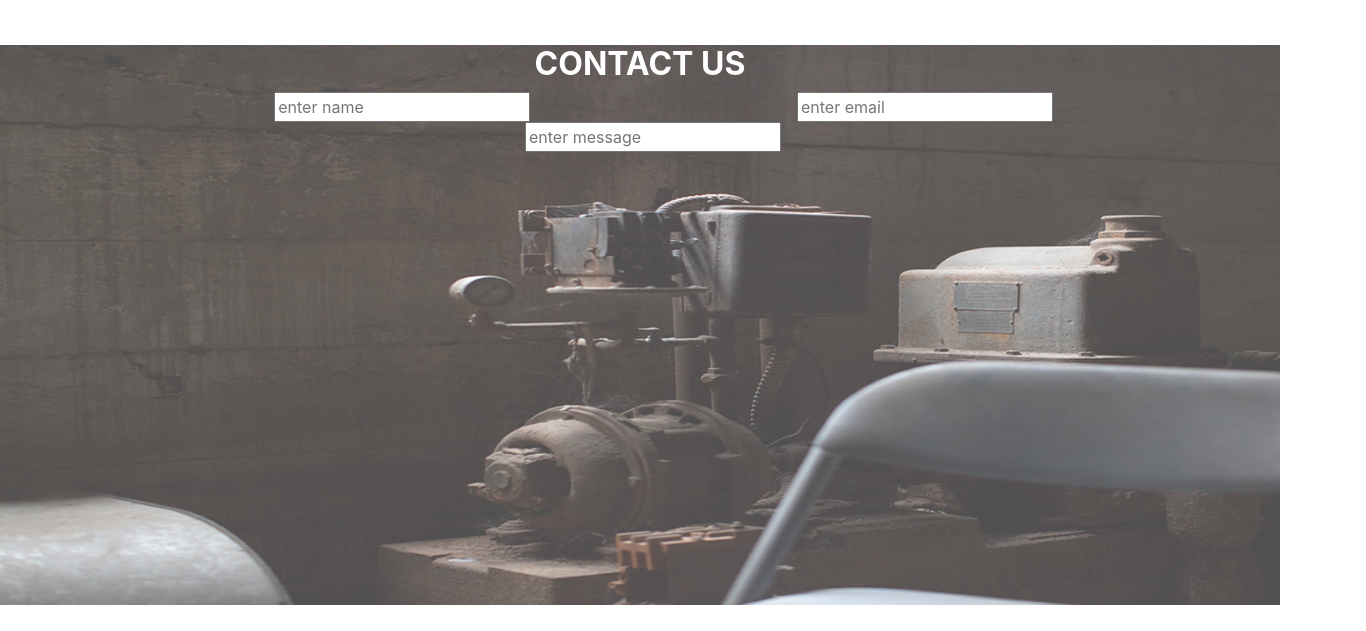
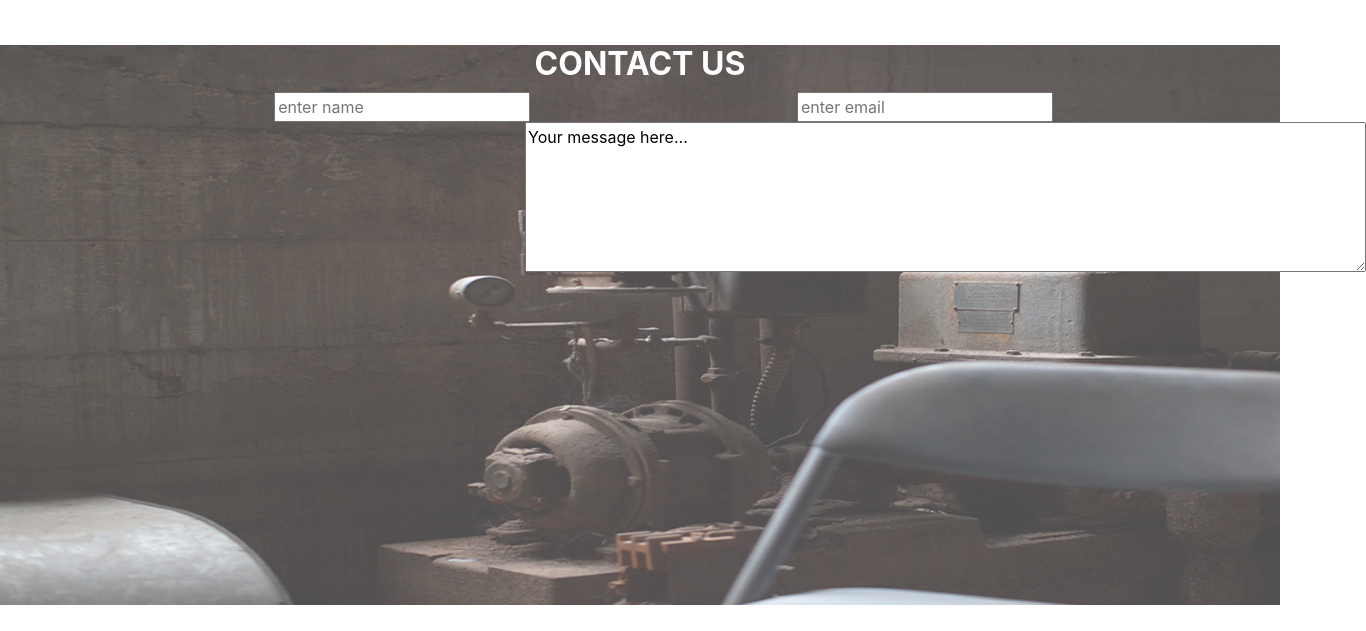
Before and after one commit to Brayooh/delani-studio, a plain HTML site: page index.html in a window 1280 px wide. Shown: the part 2643-3274 px from the top of the page, 1366 px wide, since content can reach past the window. Drawn offline with Linux system fonts and the light colour scheme; a script that the page names is missing; files whose address does not match are found by name.

Commit message:
added message form

```diff
--- a/index.html
+++ b/index.html
@@ -128,9 +128,9 @@
                 </div>
             </div>
             <div class="row" style="margin-left: 55vh;">
-                <form action="form"></form>
-                    <label for="message"></label>
-                    <input type="text" placeholder="enter message">
+                <form action="form">
+                        <textarea rows="6" cols="80" name="comment" form="usrform">Your message here...</textarea>
+                </form>
             </div>
         </div>
         </div>
--- a/js/styles.js
+++ b/js/styles.js
@@ -1,6 +1,6 @@
 $(document).ready(function() {
     var .clickable = "clickable"
 $("clickable").click(function() {
-    $(".text-showing").show();
+    $(".text-s").show();
     });
   });
```
Also changed, not shown: css/styles.css (line endings or trailing spaces).
